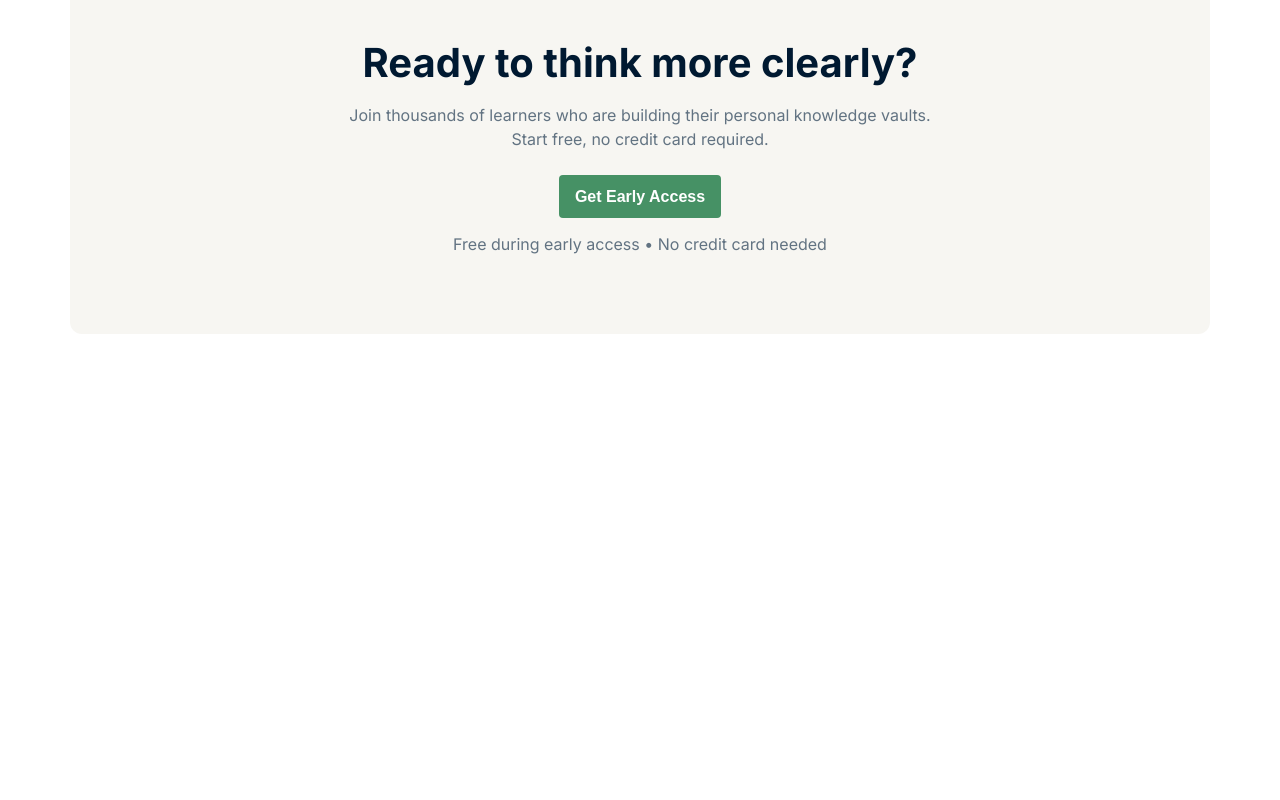
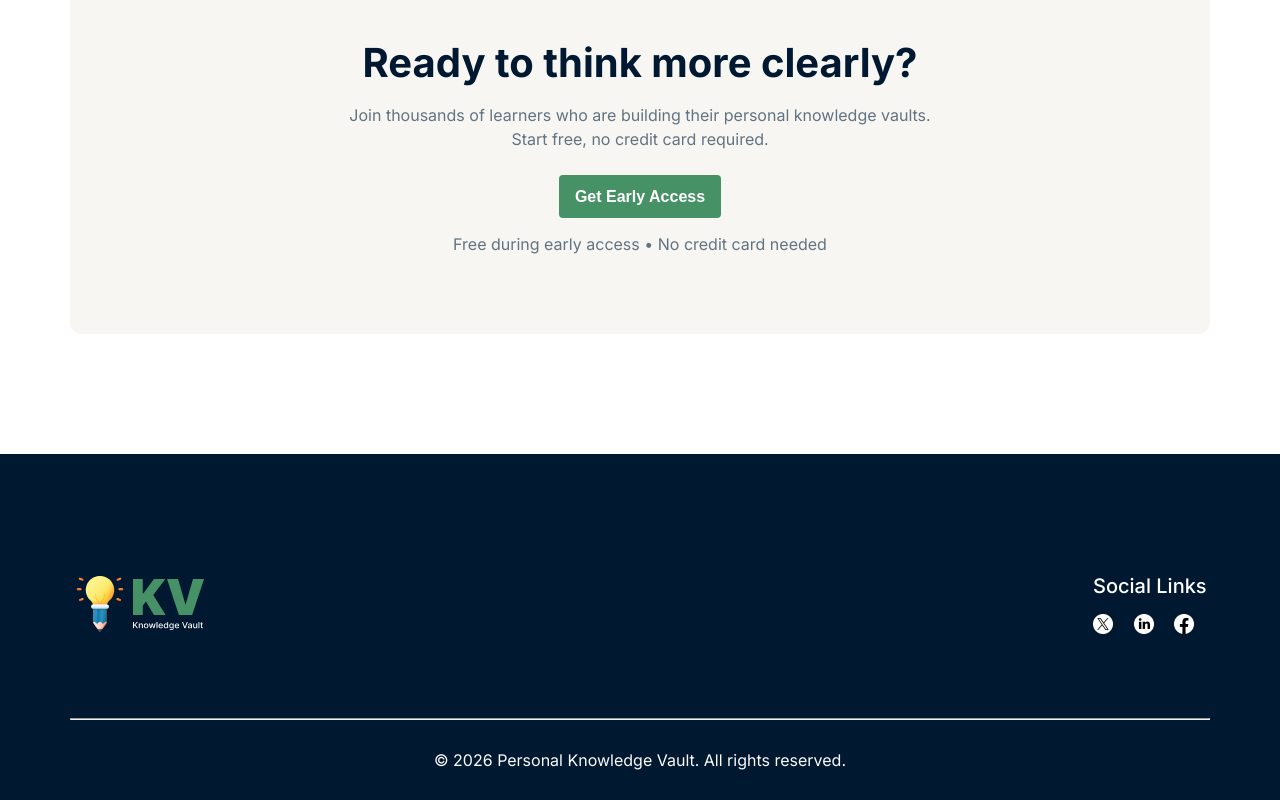
Before and after one commit to mfshariar/PH-ASSIGNMENT-1, a plain HTML site: page index.html in a window 1280 px wide. Shown: the part 2181-2981 px from the top of the page. Before the commit the page ends 2635 px from the top, so only its background shows below. Drawn offline with Linux system fonts and the light colour scheme.

Commit message:
Complated Footer Section

```diff
--- a/Style-Sheet/style.css
+++ b/Style-Sheet/style.css
@@ -266,3 +266,33 @@ nav .menu-bar a{
     font-size: 16px;
     color: #627382;
 }
+footer{
+    background-color: #001931;
+}
+
+.full-footer{
+    margin: 0 auto;
+    max-width: 1140px;
+}
+.foot{
+    padding: 120px 0 80px;
+    display: flex;
+    justify-content: space-between;
+}
+.foot .s-link h4{
+    font-size: 20px;
+    font-weight: 500;
+    padding-bottom: 16px;
+    color: #ffffff;
+}
+.s-icon a img{
+    width: 20px;
+    margin-right: 16px;
+}
+.footer-co p{
+    font-size: 16px;
+    color: #fafafa;
+    padding: 30px 0;
+    align-items: center;
+    text-align: center;
+}
--- a/index.html
+++ b/index.html
@@ -118,5 +118,26 @@
             </div>
         </section>
     </main>
+    <footer id="footer">
+        <div class="full-footer">
+            <div class="foot">
+                <div class="f-logo">
+                    <img src="./assets/logo-footer.png" alt="KV Logo">
+                </div>
+                <div class="s-link">
+                    <h4>Social Links</h4>
+                    <div class="s-icon">
+                        <a href=""><img src="./assets/twitter.png" alt="X account"></a>
+                        <a href=""><img src="./assets/linkedin.png" alt="Linkedin account"></a>
+                        <a href=""><img src="./assets/fb.png" alt="Facebook account"></a>
+                    </div>
+                </div>
+            </div>
+            <hr>
+            <div class="footer-co">
+                    <p>© 2026 Personal Knowledge Vault. All rights reserved.</p>
+            </div>
+        </div>
+    </footer>
 </body>
 </html>
```
Also changed, not shown: assets/fb.png (added), assets/linkedin.png (added), assets/twitter.png (added).
